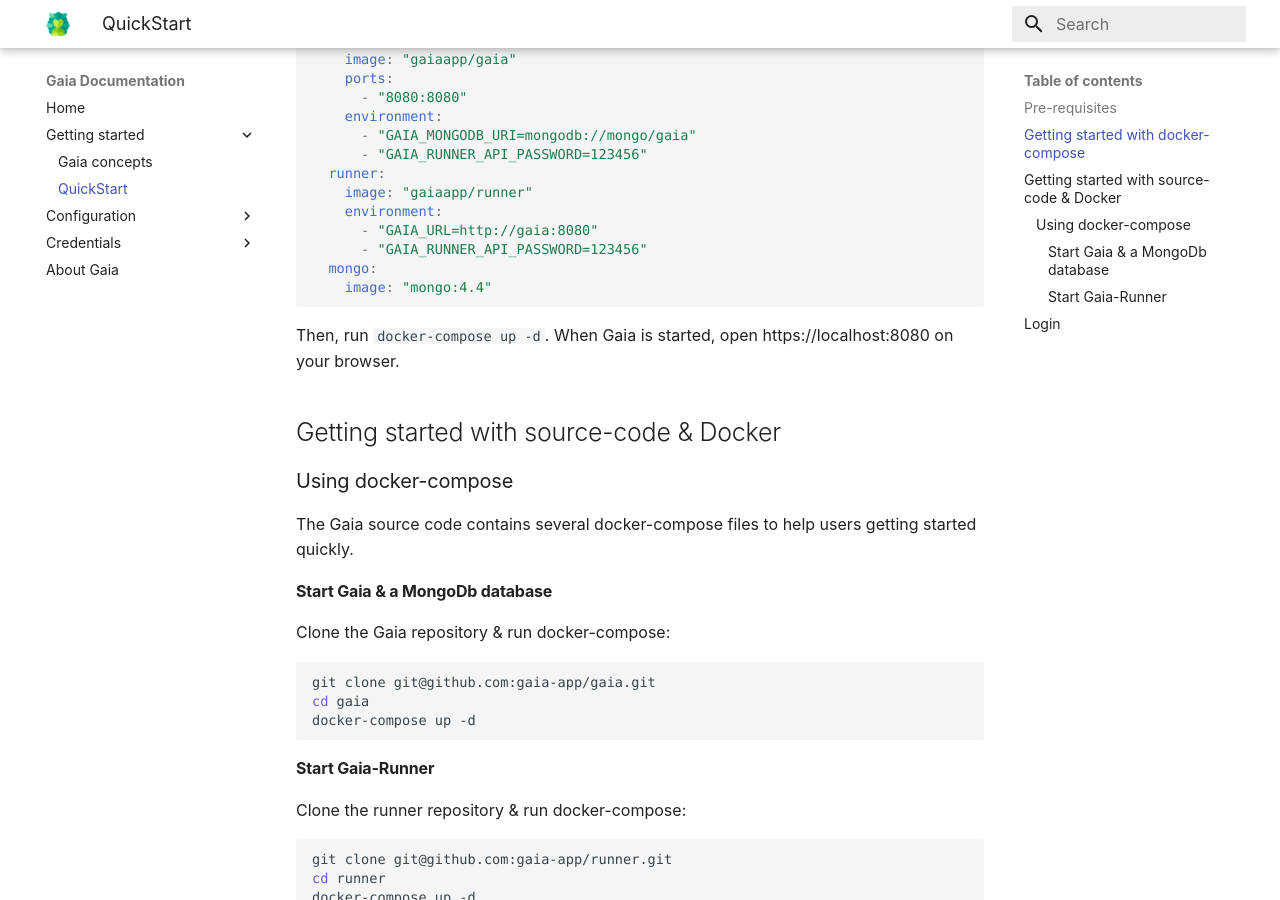
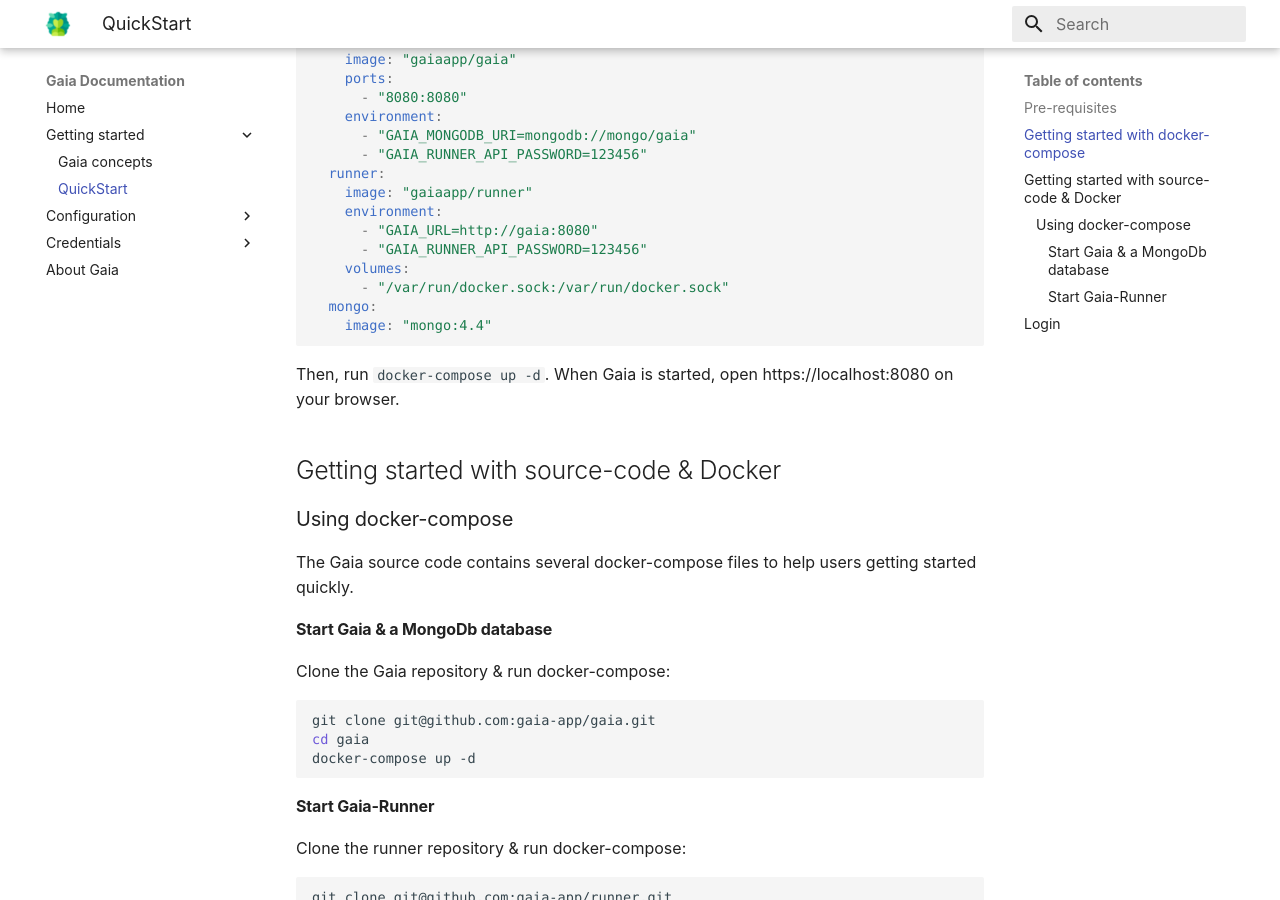
Before and after one commit to gaia-app/docs, an MkDocs documentation site: the page built from content/getting-started/quick-start.md, in a window 1280 px wide and 900 px high, scrolled down 482 px. Built offline with MkDocs 1.6.1 and Material for MkDocs 9.7.7, drawn with Linux system fonts in a browser that asks for light colours.

Commit message:
🐛 : add missing docker.sock volume in quickstart

````diff
--- a/content/getting-started/quick-start.md
+++ b/content/getting-started/quick-start.md
@@ -26,6 +26,8 @@
     environment:
       - "GAIA_URL=http://gaia:8080"
       - "GAIA_RUNNER_API_PASSWORD=123456"
+    volumes:
+      - "/var/run/docker.sock:/var/run/docker.sock"
   mongo:
     image: "mongo:4.4"
 ```
````
